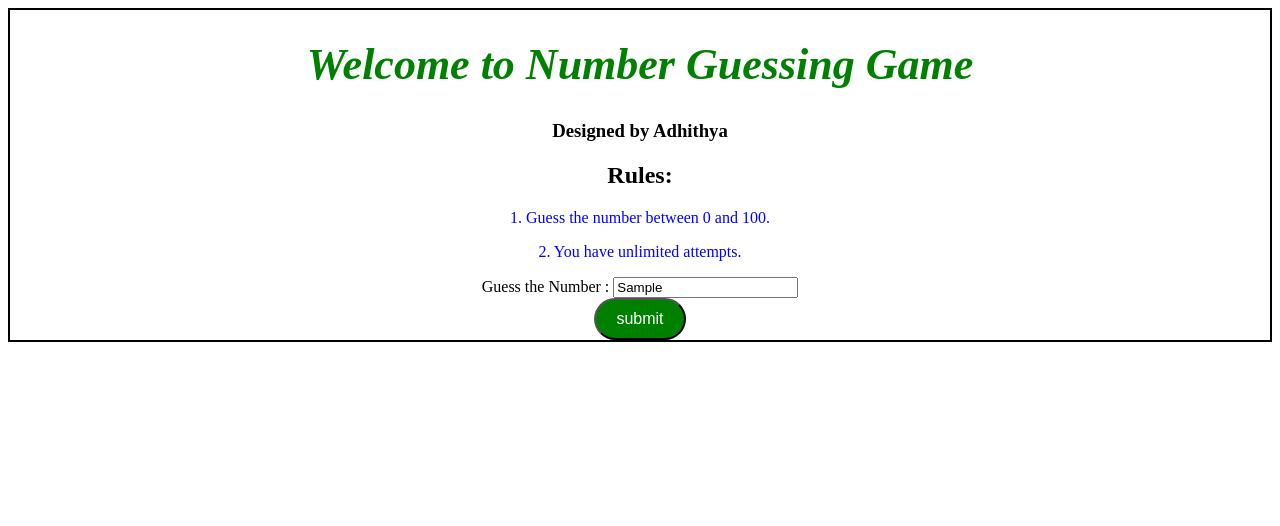
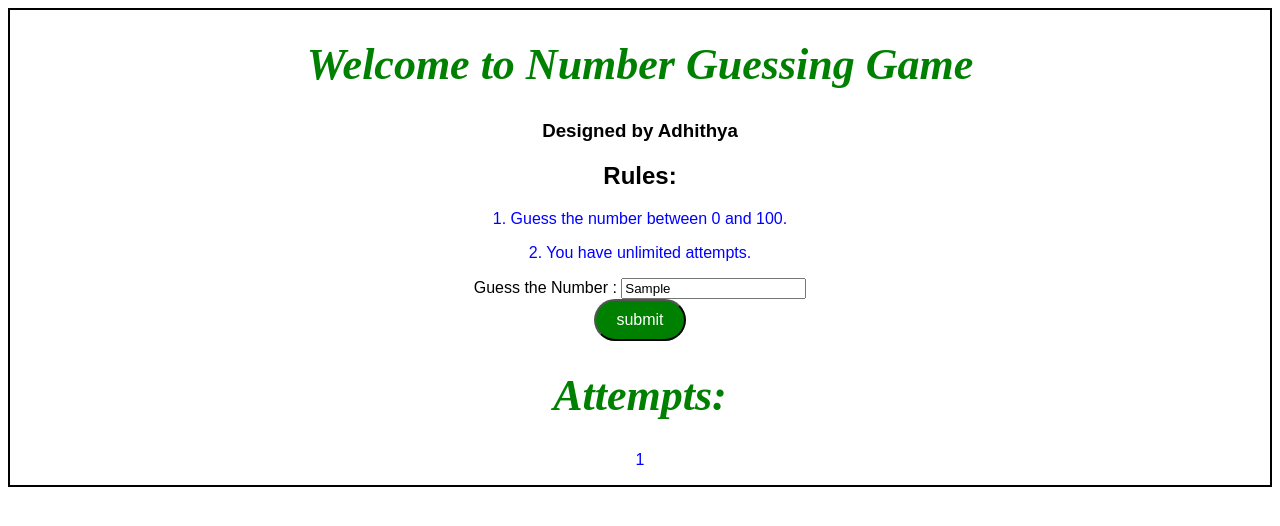
Before and after one commit to Adhithya986/number-guessing-game, a plain HTML site: page index.html in a window 1280 px wide. Both pictures are taken after typing "Sample" into the empty fields and a click on the button "submit". Drawn offline with Linux system fonts and the light colour scheme.

Commit message:
Attempt counter added

```diff
--- a/index.html
+++ b/index.html
@@ -28,5 +28,10 @@
 </form>
 <script src="script.js"></script>
 
+<div id="attempt-counter">
+    <h1 >Attempts:</h1>
+    <p id="attempts">0</p>
+</div>
+
 </body>
 </html>
--- a/script.js
+++ b/script.js
@@ -17,4 +17,15 @@ function guessNumber()
         alert("Too high! Try again.");
     }
 
+    let attempts =0;
+    if( userGuess!=value )
+    {
+        attempts++;
+    }
+    document.getElementById("attempts").innerHTML = attempts;
+
+
+
+
+
 }
--- a/style.css
+++ b/style.css
@@ -14,8 +14,10 @@ p
     text-align:center;
 }
 body
+{
 
-{
+    font-family:Arial, sans-serif;
+
 
     border: 2px solid black;
 }
```
